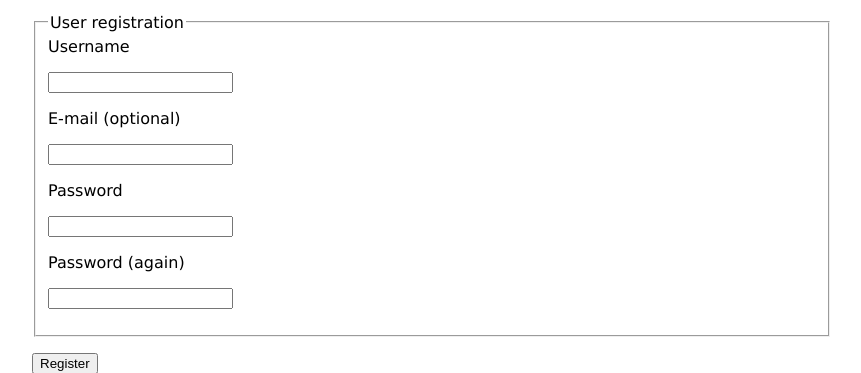
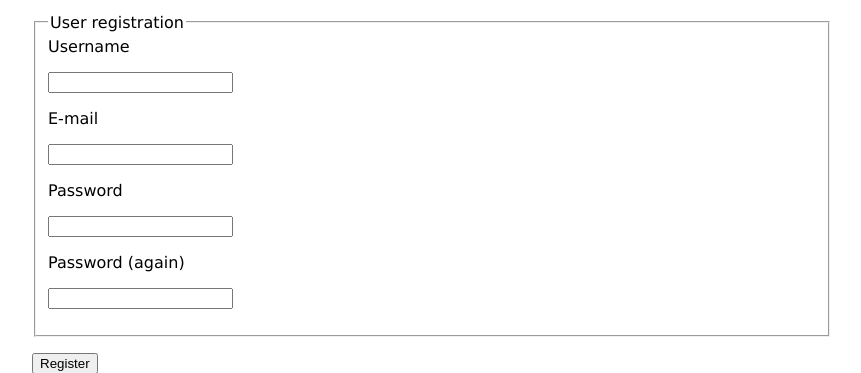
Before and after one commit to abhishekmukherg/museic, a Django app: template museic/templates/userprofile/account/registration.html in a window 1280 px wide. Shown: the part 72-445 px from the top of the page, without its empty margins (208-1069 px from the left). Run offline with Django 3.2, Linux system fonts and the light colour scheme; the template is opened without the code that fills it, so the values that code supplies are empty, except form fields; a user stored in the database is signed in; tables that the repository leaves empty hold one stand-in row (values such as "Sample post"); form fields are guessed from the names that the template uses; parts of the project's set-up code (start-up, migrations or seed data) failed here and were passed over.

Commit message:
Removed optional from email

```diff
--- a/museic/templates/userprofile/account/includes/registration_form.html
+++ b/museic/templates/userprofile/account/includes/registration_form.html
@@ -8,7 +8,7 @@
 				<span class="quiet red"><br />* {{ form.username.errors|join:"; " }}</span>
 			{% endif %}
 		</p>
-		<label for="id_email">{% trans "E-mail" %}{% if not form.email.field.required %} ({% trans "optional" %}){% endif %}</label>
+		<label for="id_email">{% trans "E-mail" %}</label>
 		<p>{{ form.email }}
 			{% if form.email.errors %}
 				<span class="quiet red"><br />* {{ form.email.errors|join:"; " }}</span>
```
